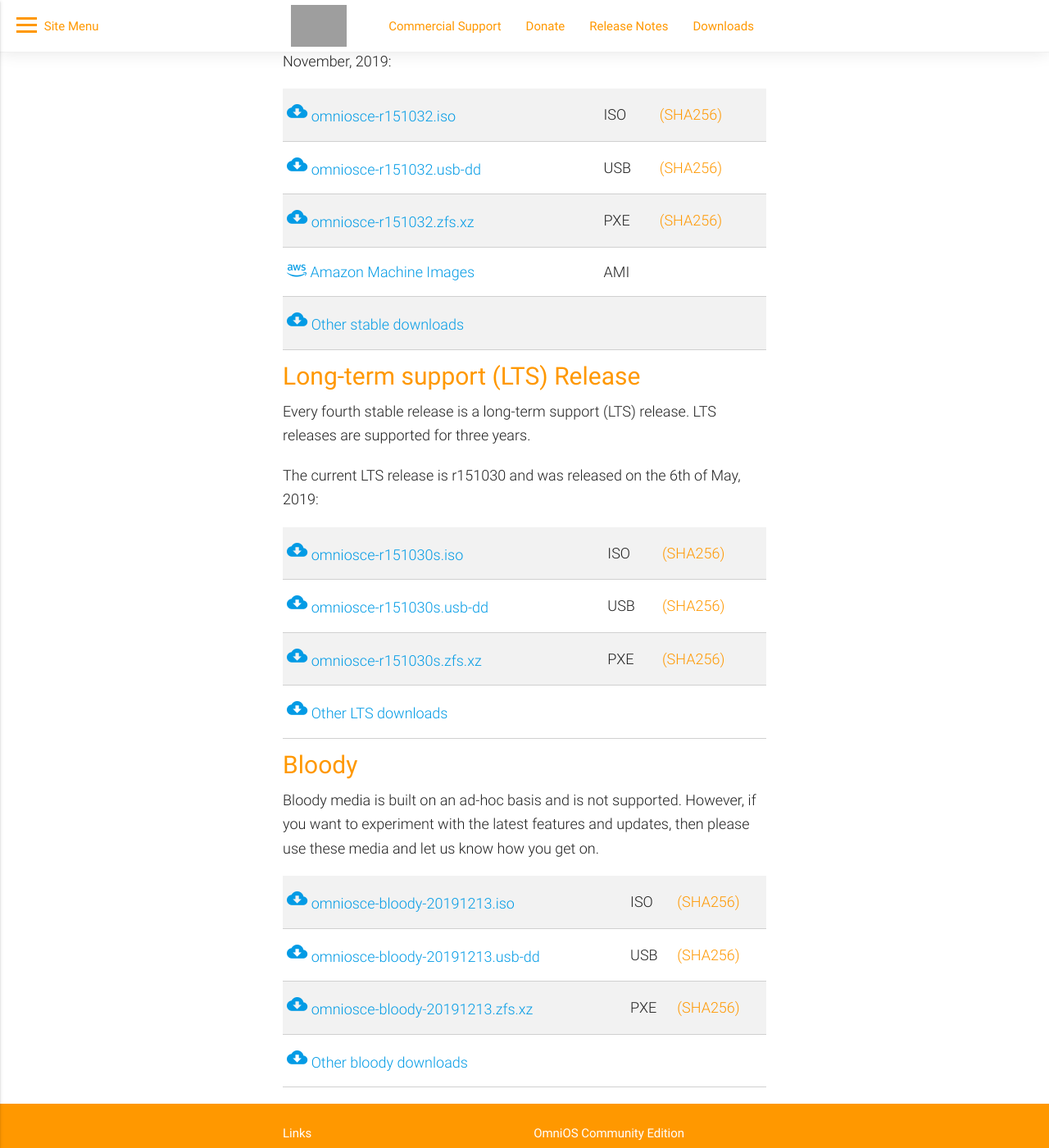
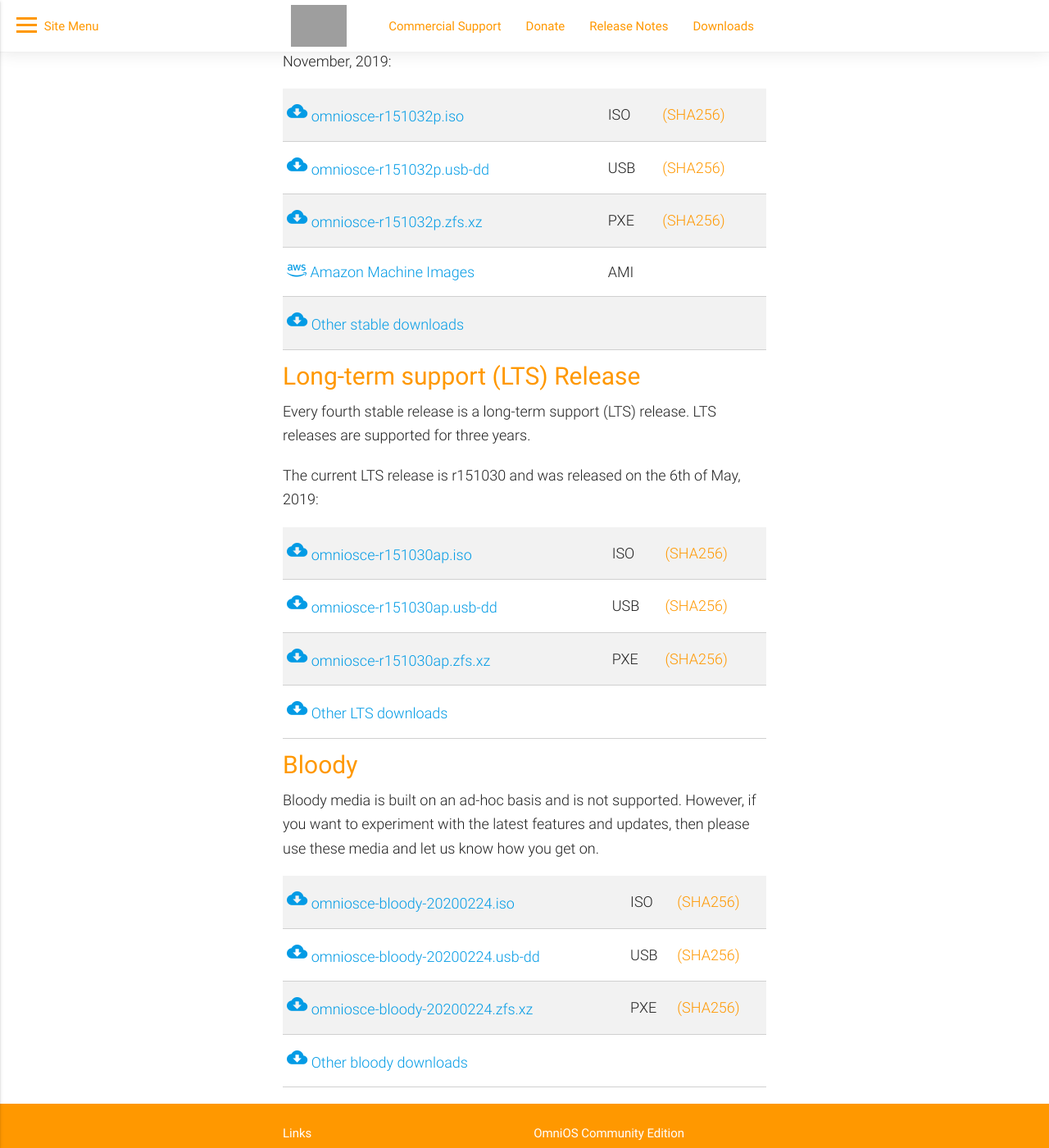
Before and after one commit to omniosorg/omniosorg.github.io, a Jekyll site: the page built from download.md, in a window 1280 px wide and 1400 px high, scrolled down 565 px. Shown: the whole window at 82% size. Built offline with Jekyll 4.4.1, drawn with Linux system fonts in a browser that asks for light colours; comment, search, counter and statistics services are not loaded; grey boxes are pictures that could not be loaded.

Commit message:
Update media versions

```diff
--- a/_config.yml
+++ b/_config.yml
@@ -11,12 +11,12 @@
 download_prefix: omniosce-
 omnios_stable_date: the 4th of November, 2019
 omnios_stable: r151032
-omnios_stable_suffix:
+omnios_stable_suffix: p
 omnios_oldstable: r151030
 omnios_lts_date: the 6th of May, 2019
 omnios_lts: r151030
-omnios_lts_suffix: s
-omnios_bloody: 20191213
+omnios_lts_suffix: ap
+omnios_bloody: 20200224
 owner:
     email: info@omniosce.org
     facebook:
```
